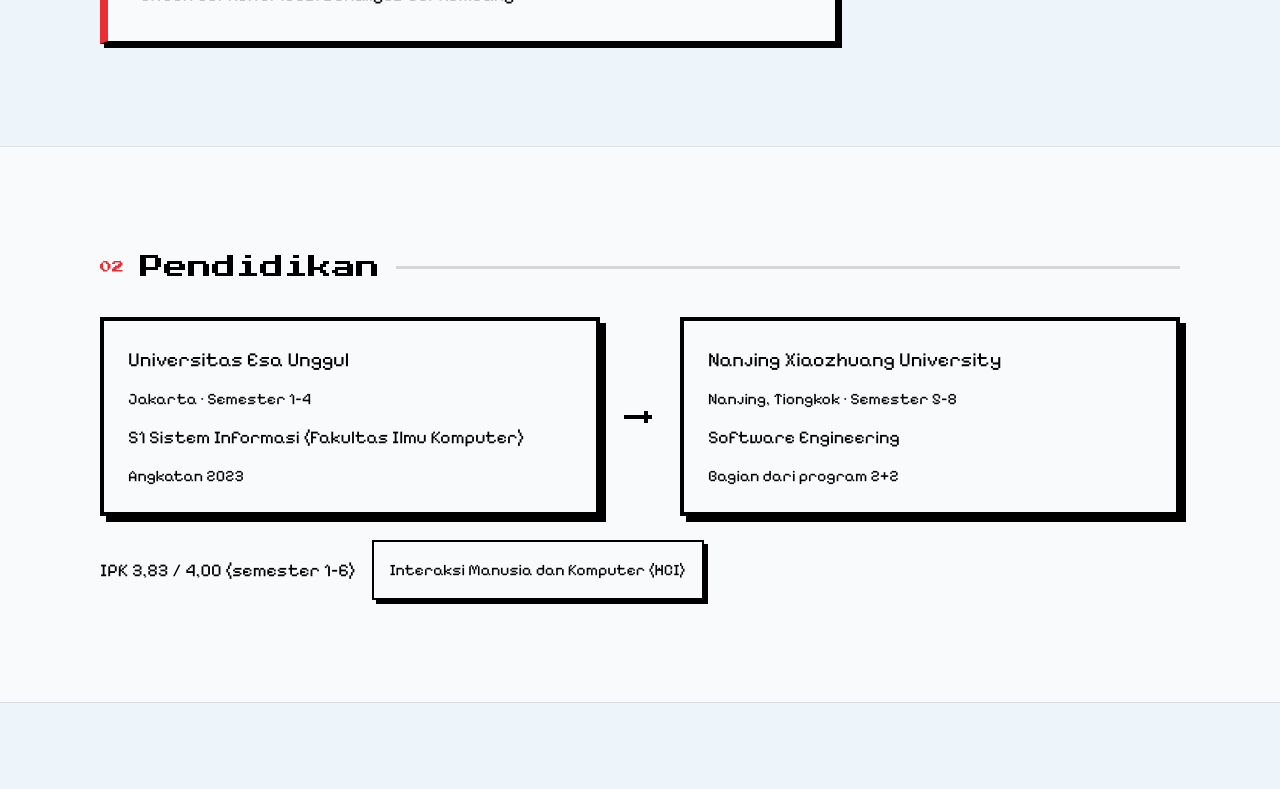
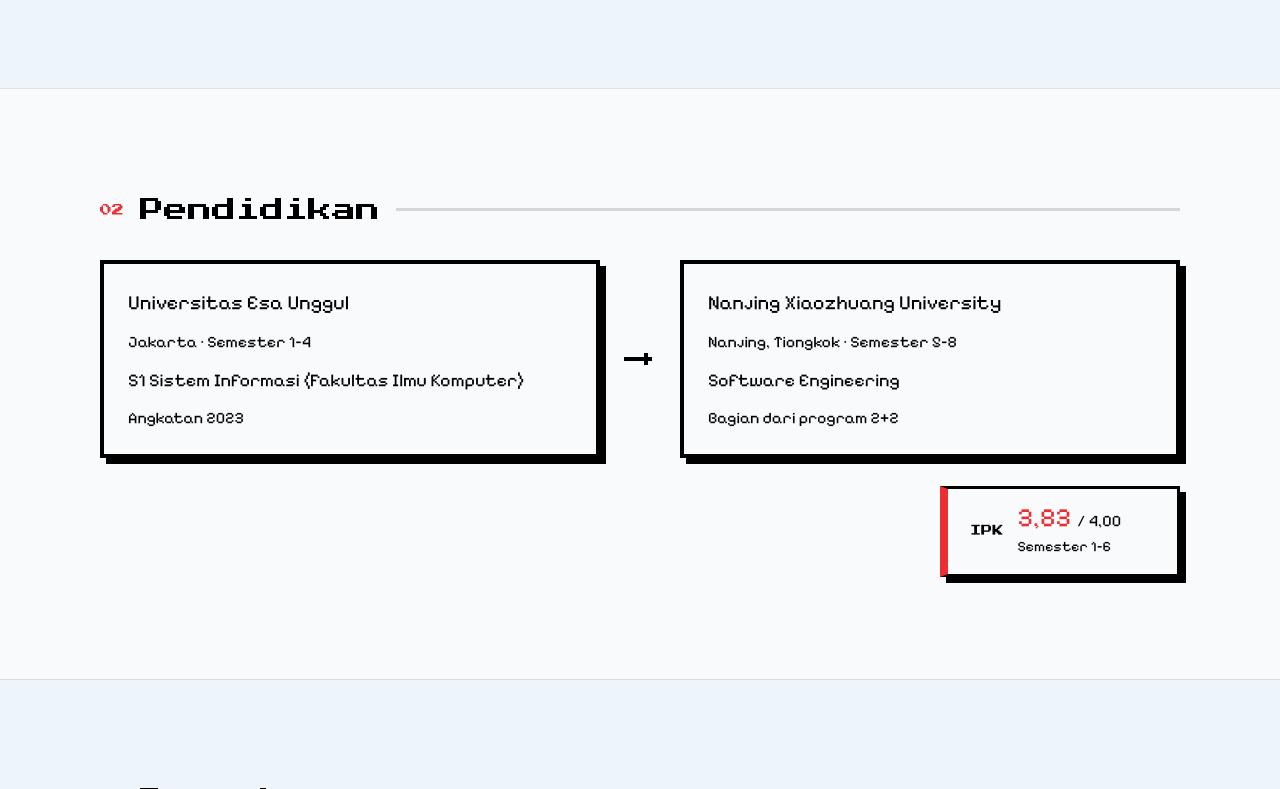
Before and after one commit to RETXSD/CV, a React (Vite) app: page / in a window 1280 px wide. Shown: the part 1027-1816 px from the top of the page. Built offline with nearby package versions, Linux system fonts and the light colour scheme.

Commit message:
Expand about panel and highlight GPA

```diff
--- a/src/data/content.js
+++ b/src/data/content.js
@@ -27,8 +27,7 @@ export const content = {
       note: "Bagian dari program 2+2",
     },
   ],
-  gpa: "3,83 / 4,00 (semester 1–6)",
-  relevantCourses: ["Interaksi Manusia dan Komputer (HCI)"],
+  gpa: { score: "3,83", scale: "/ 4,00", period: "Semester 1–6" },
   projects: [
     {
       title: "Sistem Admin dengan Autentikasi RBAC",
--- a/src/sections/about.jsx
+++ b/src/sections/about.jsx
@@ -4,7 +4,7 @@ import { content } from "@/data/content";
 export function About() {
   return (
     <Section id="about" title="Tentang">
-      <p className="about-note max-w-copy font-body text-md leading-body text-ink">{content.summary}</p>
+      <p className="about-note font-body text-md leading-body text-ink">{content.summary}</p>
     </Section>
   );
 }
--- a/src/sections/education.jsx
+++ b/src/sections/education.jsx
@@ -1,4 +1,3 @@
-import { Badge } from "@/components/ui/badge";
 import { Section } from "@/components/ui/section";
 import { content } from "@/data/content";
 
@@ -28,10 +27,18 @@ export function Education() {
           </div>
         ))}
       </div>
-      <div className="font-body text-md text-ink mt-6 flex flex-wrap items-center gap-4 leading-normal">
-        {content.gpa && <p>IPK {content.gpa}</p>}
-        {content.relevantCourses.length > 0 && <Badge>{content.relevantCourses[0]}</Badge>}
-      </div>
+      {content.gpa && (
+        <div className="education-highlights">
+          <div className="gpa-highlight">
+            <span className="gpa-label">IPK</span>
+            <p className="gpa-value">
+              <strong>{content.gpa.score}</strong>
+              <span>{content.gpa.scale}</span>
+            </p>
+            <span className="gpa-period">{content.gpa.period}</span>
+          </div>
+        </div>
+      )}
     </Section>
   );
 }
--- a/src/styles/layout.css
+++ b/src/styles/layout.css
@@ -217,11 +217,59 @@ main > .content-section:nth-of-type(even) {
   opacity: 0.14;
 }
 .about-note {
+  width: 100%;
   padding: clamp(20px, 3vw, 32px);
   border: 3px solid var(--color-ink);
   border-left: 8px solid var(--color-tertiary);
   background: var(--color-secondary);
   box-shadow: var(--shadow-sm);
+}
+.education-highlights {
+  display: flex;
+  justify-content: flex-end;
+  margin-top: 28px;
+}
+.gpa-highlight {
+  display: grid;
+  min-width: min(100%, 240px);
+  grid-template-columns: auto 1fr;
+  align-items: center;
+  gap: 4px 14px;
+  padding: 16px 22px;
+  border: 3px solid var(--color-ink);
+  border-left: 8px solid var(--color-tertiary);
+  background: var(--color-secondary);
+  box-shadow: var(--shadow-md);
+  transition:
+    transform 160ms ease,
+    box-shadow 160ms ease;
+}
+.gpa-highlight:hover {
+  transform: translate(-2px, -2px);
+  box-shadow: 8px 8px 0 var(--color-ink);
+}
+.gpa-label {
+  grid-row: span 2;
+  font-family: var(--font-display);
+  font-size: 0.7rem;
+}
+.gpa-value {
+  display: flex;
+  align-items: baseline;
+  gap: 6px;
+  margin: 0;
+  font-family: var(--font-body);
+  font-size: 1rem;
+}
+.gpa-value strong {
+  color: var(--color-tertiary);
+  font-size: 1.65rem;
+  line-height: 1;
+}
+.gpa-period {
+  grid-column: 2;
+  font-size: 0.9rem;
+  line-height: 1.4;
 }
 .education-card {
   box-shadow: var(--shadow-md);
```
